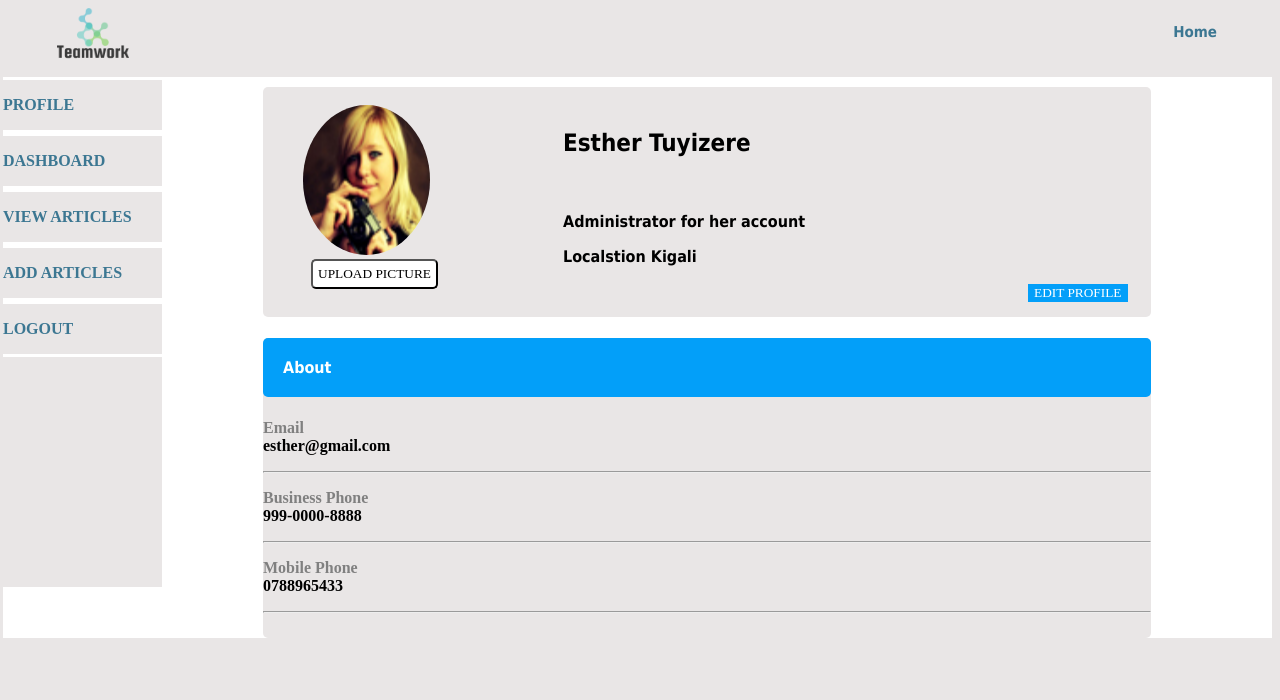
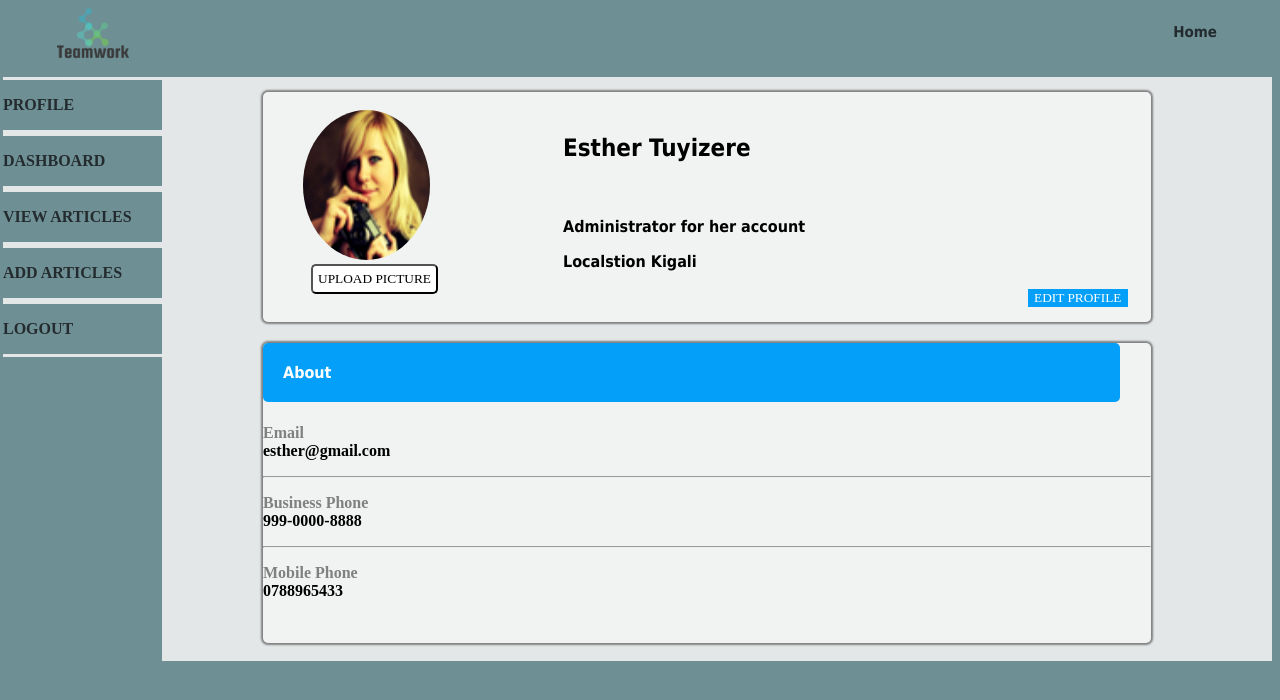
Before and after one commit to Akilahinternees/Andelachallenge, a plain HTML site: page UI/html/profile.html in a window 1280 px wide. Drawn offline with Linux system fonts and the light colour scheme.

Commit message:
bg(teamwork): modifying interface for teamwork project

```diff
--- a/UI/css/styles.css
+++ b/UI/css/styles.css
@@ -6,7 +6,7 @@
 #title1{font-size:50px;color:#3C7792;font-family:tahoma}
 #content1{font-size:20px;color:grey;font-family:times new roman}
 #table{background-color:white;width:100%}
-body{background-image:url(../assets/back1.png);background-repeat:no-repeat;background-size:cover;padding:60px;}
+body{background-color:#6E9095;padding:60px;}
 
 .inside{font-size:15px;font-family:tahoma;color:#3C7792;text-decoration:none;margin-top:20px;margin:5px;}
 .inside:hover{color:chocolate;border-bottom:solid 1px #3C7792}
--- a/UI/css/styles2.css
+++ b/UI/css/styles2.css
@@ -1,14 +1,14 @@
 
-#header{margin-top:-5px;width:100%;background-color:#E9E6E6}
+#header{margin-top:-5px;width:100%;background-color:#6E9095}
 #menu{float:right;position:relative;top:20px;right:50px;}
-#main{background-color:white;margin-left:-5px;}
+#main{background-color:#E3E7E8;margin-left:-5px;}
 #mainbody{width:80%;align-items:center;padding-left:50px;}
 #title1{font-size:50px;color:#3C7792;font-family:tahoma}
 #content1{font-size:20px;color:grey;font-family:times new roman}
 #table{background-color:white;width:100%}
-body{background-color:#E9E6E6;background-repeat:no-repeat;background-size:cover;}
+body{background-color:#6E9095;background-repeat:no-repeat;background-size:cover;}
 
-.inside{font-size:15px;font-family:tahoma;color:#3C7792;text-decoration:none;margin-top:20px;margin:5px;}
+.inside{font-size:15px;font-family:tahoma;color:#242B2E;text-decoration:none;margin-top:20px;margin:5px;}
 .inside:hover{color:chocolate;border-bottom:solid 1px #3C7792}
 
 .imag{margin-top:-10px;height:80px;margin-left:50px;}
@@ -16,27 +16,35 @@ body{background-color:#E9E6E6;background-repeat:no-repeat;background-size:cover;
 .entr{
     margin-left: 200px;
     margin-top: -530px;
-	background-color:white;
+	background-color:#E3E7E8;
 	border-radius:5px;
 }
 .text{width:50%;}
 .profile{
     margin-top: 0px;
-	background-color:#E9E6E6;
+	background-color:#6E9095;
 	width:25%;
 	height:510px;
 
 
 }
+.profile1{
+    margin-top: 0px;
+	background-color:#6E9095;
+	width:25%;
+	height:600px;
+
+
+}
 .dash{
 
-	border-bottom:solid white;
-	border-top:solid white;
+	border-bottom:solid #E3E7E8;
+	border-top:solid #E3E7E8;
 
 }
 .dash:hover{
 	color:chocolate;
-    background-color:white;
+    background-color:#E3E7E8;
 border-bottom:solid 1px #3C7792;
 }
 .profile a{
@@ -45,6 +53,15 @@ border-bottom:solid 1px #3C7792;
 
 }
 .profile a:hover{
+   color:chocolate;
+
+}
+.profile1 a{
+   color:#242B2E;
+   text-decoration:none;
+
+}
+.profile1 a:hover{
    color:chocolate;
 
 }
@@ -114,22 +131,24 @@ border-bottom:solid 1px #3C7792;
 
 #table{
     margin-left: 260px;
-    margin-top:-500px;
+    margin-top:-585px;
 	width:70%;
-	background-color:white;
+	background-color:#E3E7E8;
 	border-radius:5px;
 }
 #profileinfo{
-	background-color:#E9E6E6;
+	background-color:rgb(241, 243, 243);
 	width:100%;
 	height:230px;
 	border-radius:5px;
+	box-shadow:0 0 2px 2px grey;
 	}
 #profileinfo1{
-	background-color:#E9E6E6;
+	background-color:rgb(241, 243, 243);
 	width:100%;
 	height:300px;
 	border-radius:5px;
+	box-shadow:0 0 2px 2px grey;
 	}
 #movee{
 	margin-left:40px;
@@ -161,7 +180,7 @@ border-radius:5px;
 
 #table2{margin-left: 200px;
     margin-top: -500px;
-	background-color:white;
+	background-color:#E3E7E8;
 	height:480px;
 	border-radius:5px;
 	}
@@ -200,3 +219,62 @@ td, th {
   text-align: left;
   padding: 8px;
 }
+
+
+#title{width:92%;padding:20px;}
+#article{width:95%;height:300px;}
+.Dashboard-recent{
+    display: flex;
+    flex-wrap: wrap;
+
+}
+#view{margin-left: 200px;
+    margin-top: -500px;
+	height:500px;
+	width:80%;
+	}
+.editor{
+    width: 90%;
+    flex: 5 5px;
+}
+
+.recent-story-div{
+    background: rgb(241, 243, 243);
+    color: #000008;
+    width: 30%;
+    height: 30vh;
+    display: flex;
+    justify-content: center;
+    border-radius: 0.5em;
+    font-size: 18px;
+
+    font-family: Georgia;
+    margin: 1%;
+
+}
+.recent-story-div a{
+    text-decoration: none;
+    color: black;
+}
+#comment{margin-top:180px;
+font-family: Montserrat-Bold;
+	border:none;
+	color: #fff;
+	text-transform: uppercase;
+	width: 100px;
+	height:20px;
+	border-radius: 5px;
+	background: #039FF9;
+
+}
+#View1{margin-top:180px;
+font-family: Montserrat-Bold;
+	border:none;
+	color: #fff;
+	text-transform: uppercase;
+	width: 100px;
+	height:20px;
+	border-radius: 5px;
+	background: #57b846;
+
+}
--- a/UI/html/profile.html
+++ b/UI/html/profile.html
@@ -18,7 +18,7 @@
 	</div>
 </div>
 			<div class="text dashboard">
-                <div class="profile">
+                <div class="profile1">
 				<a href="profile.html">
                     <div class="dash">
                     <p>PROFILE</p></div></a>
@@ -68,9 +68,8 @@
 			  <p><strong id="grey">Business Phone</strong><br>999-0000-8888</p>
 			  <hr>
 			  <p><strong id="grey">Mobile Phone</strong><br>0788965433</p>
-			  <hr>
-
 			  </div>
+			  <br>
 			  </div>
 			  </div>
 
```
Also changed, not shown: UI/html/Dashboard.html (+1 -62 lines), UI/html/index.html (+6 -5 lines), UI/assets/team3.jpg (added), UI/assets/team4.jpg (added), UI/assets/team5.jpg (added), UI/assets/team6.jpg (added), UI/assets/team7.jpg (added), UI/assets/team8.jpg (added).
